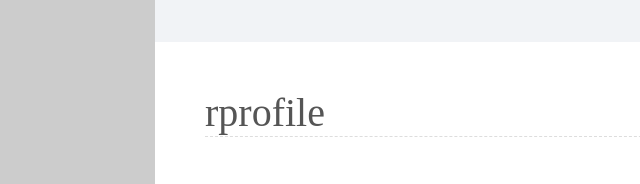
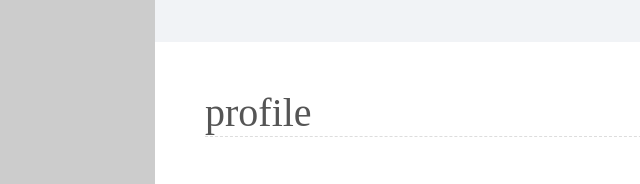
Before and after one commit to haileyerickson/haileyerickson.github.io, a plain HTML site: page hello-dark/index.html in a window 1280 px wide. Both pictures are taken after a click on the element "RESUME". Shown: the top 184 px of the page, 229-869 px from the left. Drawn offline with nearby package versions, Linux system fonts and the light colour scheme.

Commit message:
delete ornament

```diff
--- a/hello-dark/index.html
+++ b/hello-dark/index.html
@@ -85,7 +85,7 @@
 			<section class="content">
 
 				<div class="block-content">
-					<h3 class="block-title"><span style="font-family: 'Madina Ornaments'">r</span>profile</h3>
+					<h3 class="block-title"><span style="font-family: 'Madina Ornaments'"></span>profile</h3>
 					<div class="row">
 						<div class="col-md-7">
 							<p>I have impeccable taste. People often come to me for advice, for ideas, for interpretation and for inspiration. My brave strategies and original point of view deliver authentic creations that shortens the gap between the "where to start" and the "take to market" mentality.  </p>
```
